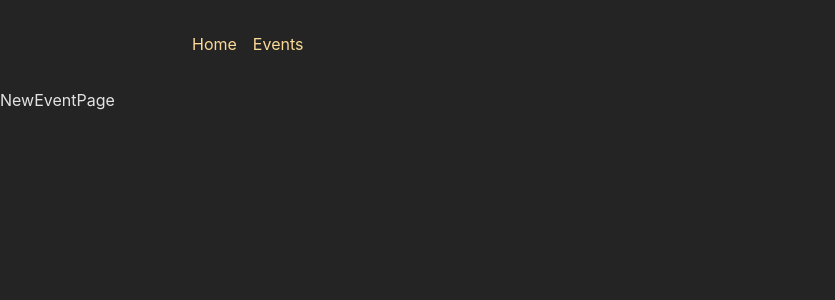
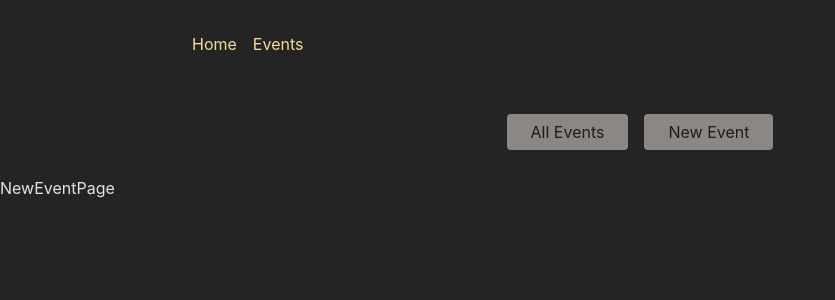
Before and after one commit to MezoAli/react-router-dom-v6, a React (Create React App) app in the folder frontend/: page /events/new in a window 1280 px wide. Shown: the top 300 px of the page, without its empty margins (0-835 px from the left). Built offline with nearby package versions, Linux system fonts and the light colour scheme.

Commit message:
adding events layout

```diff
--- a/frontend/src/pages/EventPage.jsx
+++ b/frontend/src/pages/EventPage.jsx
@@ -1,5 +1,9 @@
 const EventPage = () => {
-  return <div>EventPage</div>;
+  return (
+    <>
+      <div>EventPage</div>
+    </>
+  );
 };
 
 export default EventPage;
--- /dev/null
+++ b/frontend/src/pages/EventsLayout.jsx
@@ -0,0 +1,13 @@
+import { Outlet } from "react-router-dom";
+import EventsNavigation from "../components/EventsNavigation";
+
+const EventsLayout = () => {
+  return (
+    <>
+      <EventsNavigation />
+      <Outlet />
+    </>
+  );
+};
+
+export default EventsLayout;
```
Also changed, not shown: frontend/src/App.js (+6 -2 lines), 1 other file (tests, documents, lock files or other folders).
